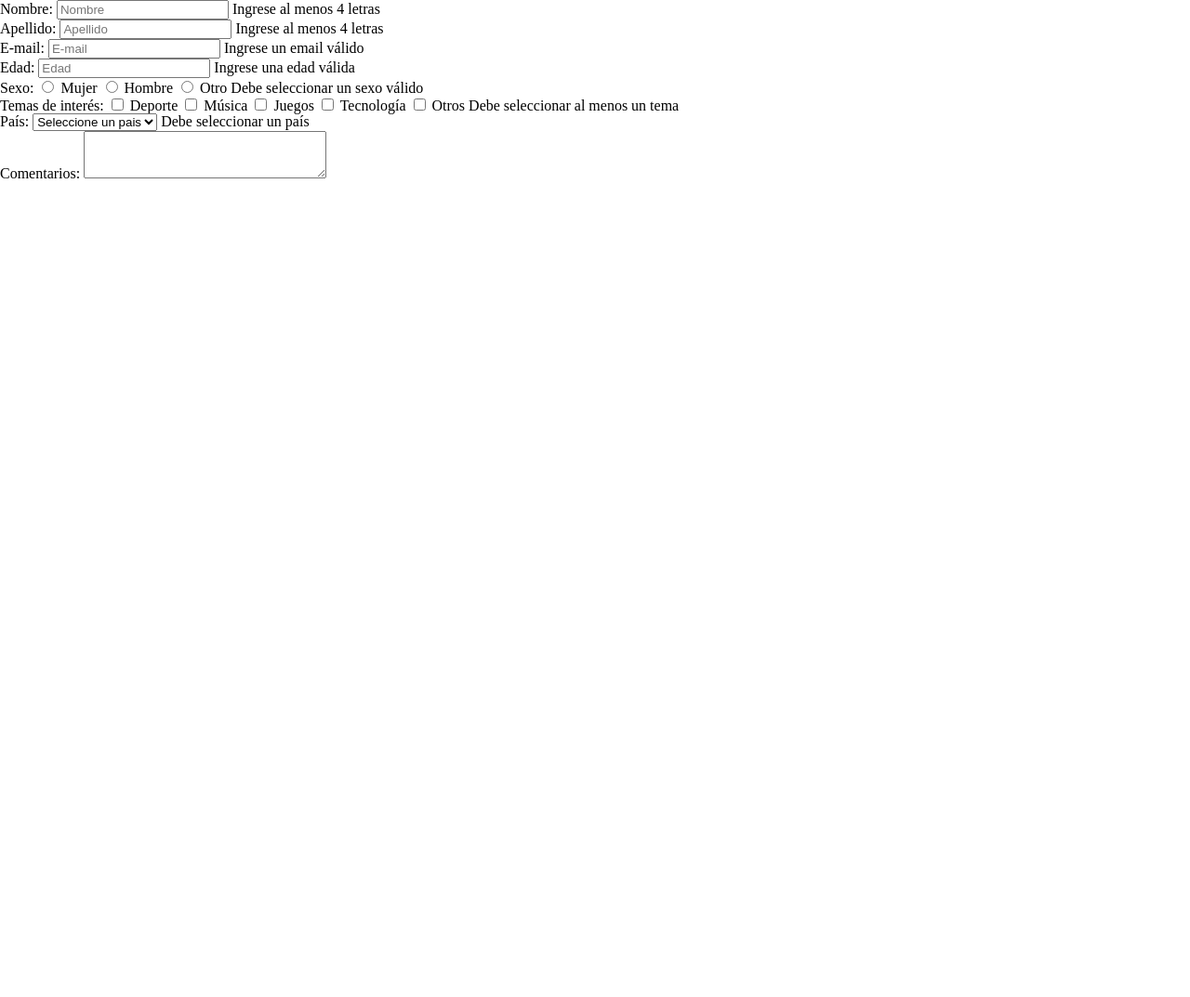
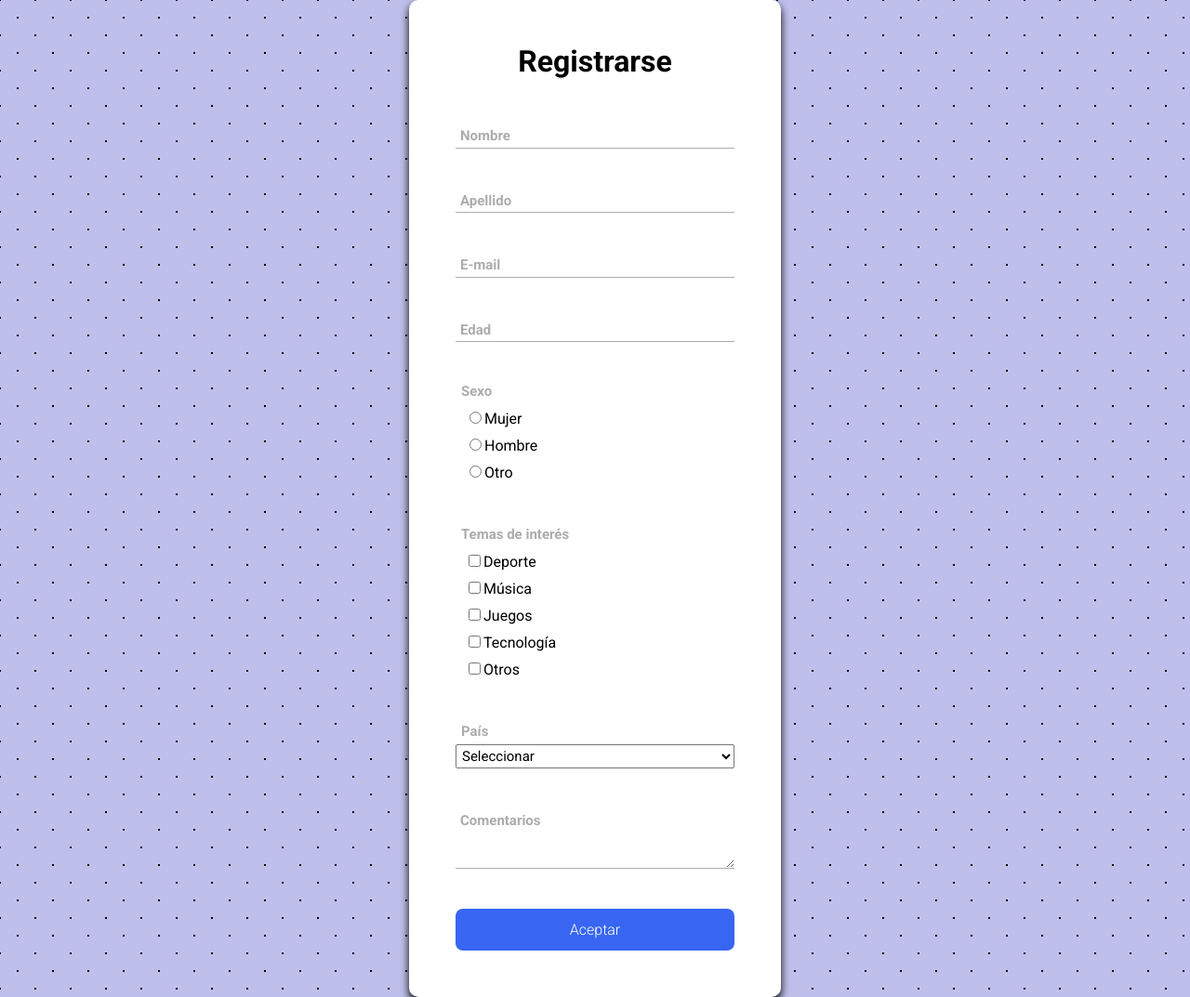
Before and after one commit to beberfabricio/Parcial-Formulario, a plain HTML site: page index.html in a window 1280 px wide. Shown: the whole page at 93% size. Before the commit the page ends 800 px from the top, so only its background shows below. Drawn offline with Linux system fonts and the light colour scheme.

Commit message:
aplicacion de CSS

```diff
--- a/index.html
+++ b/index.html
@@ -11,66 +11,90 @@
         <title>Registro</title>
     </head>
     <body>
-        <form>
-            <fieldset>
-                <label for="txtNombre">Nombre:</label>
-                <input type="text" id="txtNombre" placeholder="Nombre">
-                <span>Ingrese al menos 4 letras</span>
+        <form class="form">
+            <h1 class="form-title">Registrarse</h1>
+            <div class="form-container">
+                <fieldset class="form-group">
+                    <input class="form-txt" type="text" id="txtNombre" placeholder=" ">
+                    <label class="form-lblTxt" for="txtNombre">Nombre</label>
+                    <span class="hidden">Ingrese al menos 4 letras</span>
                 </fieldset>
-            <fieldset>
-                <label for="txtApellido">Apellido:</label>
-                <input type="text" id="txtApellido" placeholder="Apellido">
-                <span>Ingrese al menos 4 letras</span>
+                <fieldset class="form-group">
+                    <input class="form-txt" type="text" id="txtApellido" placeholder=" ">
+                    <label class="form-lblTxt" for="txtApellido">Apellido</label>
+                    <span class="hidden">Ingrese al menos 4 letras</span>
                 </fieldset>
-            <fieldset>
-                <label for="txtEmail">E-mail:</label>
-                <input type="text" id="txtEmail" placeholder="E-mail">
-                <span>Ingrese un email válido</span>
+                <fieldset class="form-group">
+                    <input class="form-txt" type="text" id="txtEmail" placeholder=" ">
+                    <label class="form-lblTxt" for="txtEmail">E-mail</label>
+                    <span class="hidden">Ingrese un email válido</span>
                 </fieldset>
-            <fieldset>
-                <label for="txtEdad">Edad:</label>
-                <input type="text" id="txtEdad" placeholder="Edad">
-                <span>Ingrese una edad válida</span>
+                <fieldset class="form-group">
+                    <input class="form-txt" type="text" id="txtEdad" placeholder=" ">
+                    <label class="form-lblTxt" for="txtEdad">Edad</label>
+                    <span class="hidden">Ingrese una edad válida</span>
                 </fieldset>
-            <fieldset>
-                <label for="rbSexo">Sexo:</label>
-                <input type="radio" name="rbSexo" id="rbSexoM">
-                <label for="rbSexoM">Mujer</label>
-                <input type="radio" name="rbSexo" id="rbSexoH">
-                <label for="rbSexoH">Hombre</label>
-                <input type="radio" name="rbSexo" id="rbSexoO">
-                <label for="rbSexoO">Otro</label>
-                <span>Debe seleccionar un sexo válido</span>
+                <fieldset class="form-groupSelec">
+                    <h2>Sexo</h2>
+
+                    <label class="form-lblSelec" for="rbSexoM">
+                        <input class="form-rb" type="radio" name="rbSexo" id="rbSexoM">Mujer
+                    </label>
+
+
+                    <label class="form-lblSelec" for="rbSexoH">
+                        <input class="form-rb" type="radio" name="rbSexo" id="rbSexoH">Hombre
+                    </label>
+
+                    <label class="form-lblSelec" for="rbSexoO">
+                        <input class="form-rb" type="radio" name="rbSexo" id="rbSexoO">Otro
+                    </label>
+                    <span class="hidden">Debe seleccionar un sexo válido</span>
                 </fieldset>
-            <fieldset>
-                <label for="cbTemas">Temas de interés:</label>
-                <input type="checkbox" name="cbTemas" id="cbTemasDeporte">
-                <label for="cbTemasDeporte">Deporte</label>
-                <input type="checkbox" name="cbTemas" id="cbTemasMusica">
-                <label for="cbTemasMusica">Música</label>
-                <input type="checkbox" name="cbTemas" id="cbTemasJuegos">
-                <label for="cbTemasJuegos">Juegos</label>
-                <input type="checkbox" name="cbTemas" id="cbTemasTecnologia">
-                <label for="cbTemasTecnologia">Tecnología</label>
-                <input type="checkbox" name="cbTemas" id="cbTemasOtros">
-                <label for="cbTemasOtros">Otros</label>
-                <span>Debe seleccionar al menos un tema</span>
+                <fieldset class="form-groupSelec">
+                    <h2>Temas de interés</h2>
+
+                    <label class="form-lblSelec" for="cbTemasDeporte">
+                        <input class="form-chk" type="checkbox" name="cbTemas" id="cbTemasDeporte">Deporte
+                    </label>
+
+
+                    <label class="form-lblSelec" for="cbTemasMusica">
+                        <input class="form-chk" type="checkbox" name="cbTemas" id="cbTemasMusica">Música
+                    </label>
+
+
+                    <label class="form-lblSelec" for="cbTemasJuegos">
+                        <input class="form-chk" type="checkbox" name="cbTemas" id="cbTemasJuegos">Juegos
+                    </label>
+
+
+                    <label class="form-lblSelec" for="cbTemasTecnologia">
+                        <input class="form-chk" type="checkbox" name="cbTemas" id="cbTemasTecnologia">Tecnología
+                    </label>
+
+                    <label class="form-lblSelec" for="cbTemasOtros">
+                        <input class="form-chk" type="checkbox" name="cbTemas" id="cbTemasOtros">Otros
+                    </label>
+                    <span class="hidden">Debe seleccionar al menos un tema</span>
                 </fieldset>
-            <fieldset>
-                <label for="cmbPaises">País:</label>
-                <select id="cmbPaises">
-                    <option value="cmbPaisesSelec">Seleccione un pais</option>
+                <fieldset class="form-groupSelec">
+                    <h2>País</h2>
+                    <select class="form-select" id="cmbPaises">
+                        <option value="cmbPaisesSelec">Seleccionar</option>
                         <option value="cmbPaisesArg">Argentina</option>
                         <option value="cmbPaisesChi">Chile</option>
                         <option value="cmbPaisesBra">Brasil</option>
                         <option value="cmbPaisesUru">Uruguay</option>
                     </select>
-                <span>Debe seleccionar un país</span>
+                    <span class="hidden">Debe seleccionar un país</span>
                 </fieldset>
-            <fieldset>
-                <label for="txtComentarios">Comentarios:</label>
-                <textarea id="txtComentarios" cols="30" rows="3"></textarea>
+                <fieldset class="form-group">
+                    <textarea class="form-txt" id="txtComentarios" cols="30" rows="3" placeholder=" "></textarea>
+                    <label class="form-lblTxt" for="txtComentarios">Comentarios</label>
                 </fieldset>
+                <input class= "form-btn" type="submit" value="Aceptar">
+            </div>
         </form>
     </body>
 </html>
--- a/styles/style.css
+++ b/styles/style.css
@@ -0,0 +1,118 @@
+@import url('https://fonts.googleapis.com/css2?family=Roboto:wght@300;400;700&display=swap');
+
+*{
+    box-sizing: border-box;
+}
+
+body{
+    font-family: 'Roboto', sans-serif;
+    background-color: #bfbfeb;
+    background-image:  radial-gradient(#000000 0.9500000000000001px, transparent 0.9500000000000001px), radial-gradient(#000000 0.9500000000000001px, #bfbfeb 0.9500000000000001px);
+    background-size: 38px 38px;
+    background-position: 0 0,19px 19px;
+    display:flex;
+    min-height: 100vh;
+}
+
+h2{
+    font-size: 15px;
+    font-weight: bold;
+    color:#5757577e;
+    margin: 6px;
+}
+
+.hidden{
+    display:none;
+}
+
+.form{
+    background-color: #fff;
+    margin:auto;
+    width: 90%;
+    max-width: 400px;
+    padding: 50px;
+    border-radius: 10px;
+    box-shadow: 0px 5px 10px;
+    text-align: center;
+}
+
+.form-title{
+    font-size: 2rem;
+    margin-bottom: .5em;
+    font-weight: 700;
+}
+
+.form-container{
+    margin-top: 3em;
+    display:grid;
+    gap:2.5em;
+}
+
+.form-group{
+    position:relative;
+    --color: #5757577e;
+}
+
+.form-txt{
+    width: 100%;
+    background: none;
+    color: #706c6c;
+    font-size: 1rem;
+    padding: .3em .2em;
+    border:none;
+    outline:none;
+    border-bottom: 1px solid var(--color);
+    font-family: 'Roboto', sans-serif;
+}
+
+.form-txt:focus + .form-lblTxt, .form-txt:not(:placeholder-shown) + .form-lblTxt{
+    transform: translateY(-13px);
+    transform-origin: left top;
+    color: #3866f2;
+}
+
+.form-lblTxt{
+    color: var(--color);
+    position:absolute;
+    font-size: 15px;
+    top:0;
+    left:5px;
+    font-weight: bold;
+    transform: translateY(9px);
+    transform-origin: left bottom;
+    transition: transform .5s, color .3s;
+}
+
+.form-btn{
+    background-color: #3866f2;
+    color:#fff;
+    font-family: 'Roboto', sans-serif;
+    font-weight: 300;
+    font-size: 1rem;
+    padding: .8em 0;
+    border:none;
+    border-radius: .5em;
+    cursor: pointer;
+}
+
+.form-groupSelec{
+    display:flex;
+    flex-direction: row;
+    flex-wrap: wrap;
+    align-items: flex-start;
+    justify-content: flex-start;
+}
+
+.form-lblSelec{
+    width: 100%;
+    text-align: left;
+    padding: 5px;
+    padding-left: 10px;
+}
+
+.form-select{
+    width: 100%;
+    font-family: 'Roboto', sans-serif;
+    font-size: 15px;
+    padding: 2px;
+}
```
Lines whose indentation alone changed are shown as unchanged.
